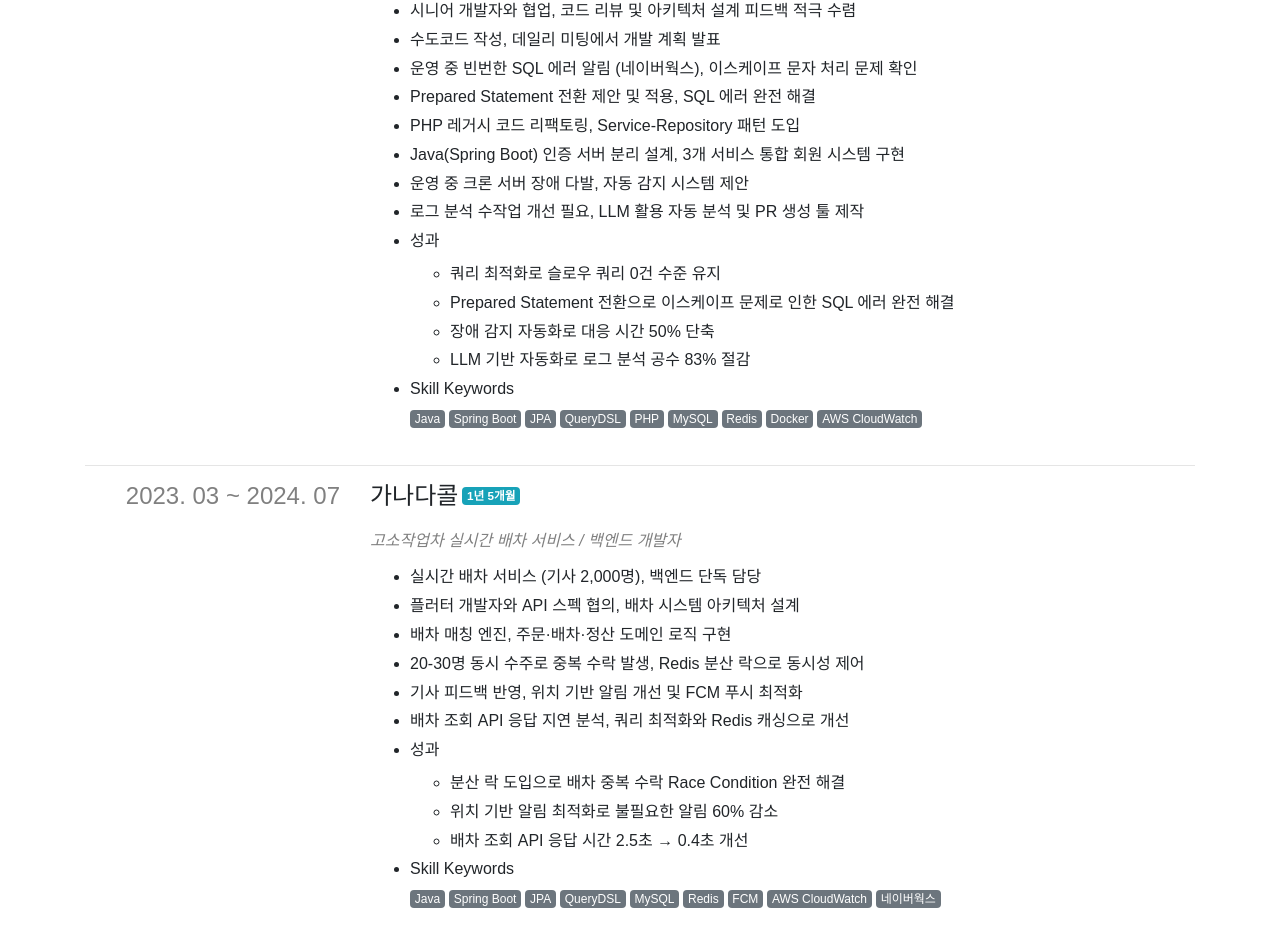
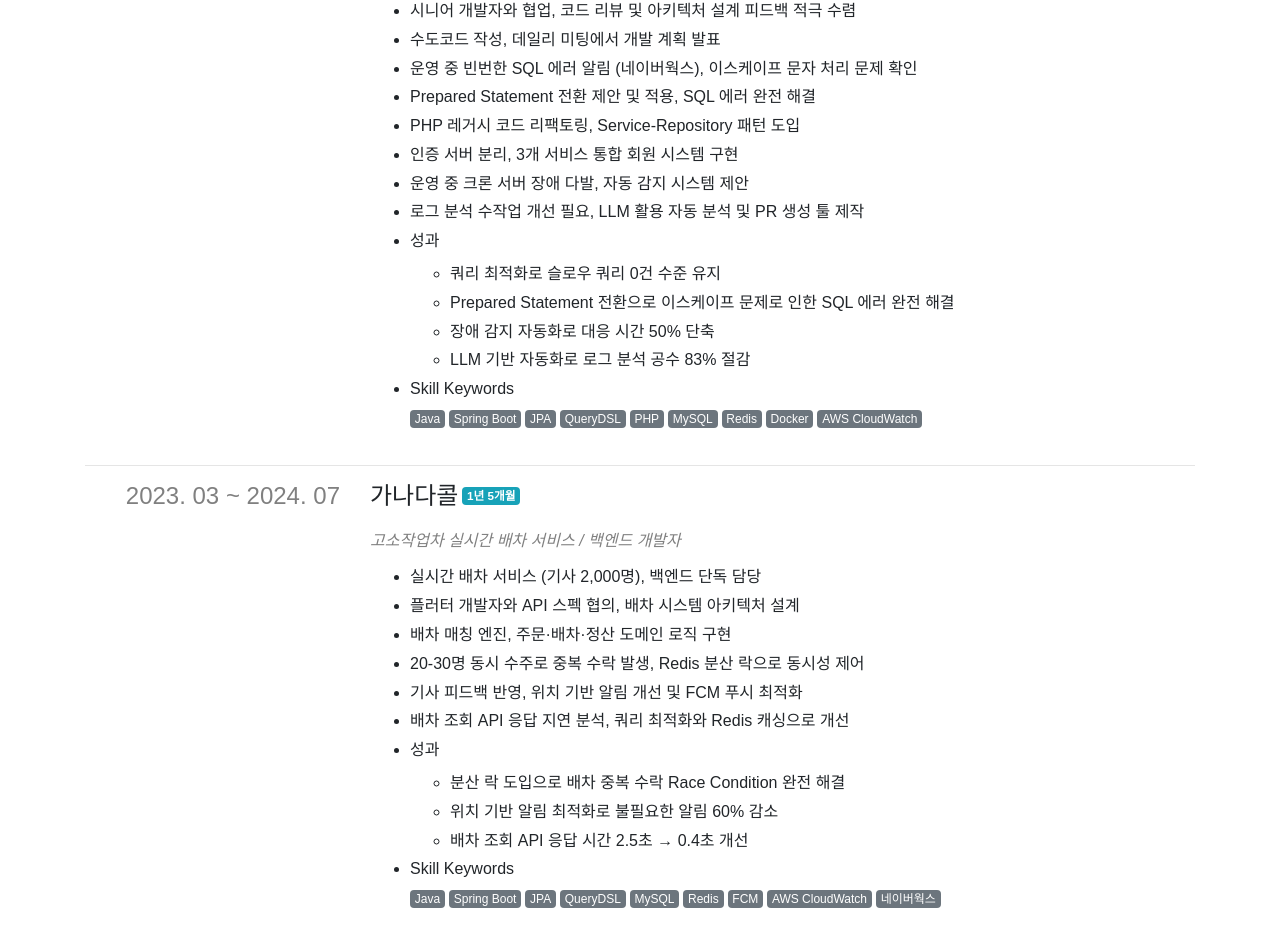
Before and after one commit to yuneast/resume, a Next.js app: page / in a window 1280 px wide. Shown: the part 1417-2355 px from the top of the page. Built offline with nearby package versions, Linux system fonts and the light colour scheme; a web font is replaced by a local one.

Commit message:
[DOCS] experience.ts 인증 서버 설명 간소화

```diff
--- a/payload/experience.ts
+++ b/payload/experience.ts
@@ -30,7 +30,7 @@ const experience: IExperience.Payload = {
             '운영 중 빈번한 SQL 에러 알림 (네이버웍스), 이스케이프 문자 처리 문제 확인',
             'Prepared Statement 전환 제안 및 적용, SQL 에러 완전 해결',
             'PHP 레거시 코드 리팩토링, Service-Repository 패턴 도입',
-            'Java(Spring Boot) 인증 서버 분리 설계, 3개 서비스 통합 회원 시스템 구현',
+            '인증 서버 분리, 3개 서비스 통합 회원 시스템 구현',
             '운영 중 크론 서버 장애 다발, 자동 감지 시스템 제안',
             '로그 분석 수작업 개선 필요, LLM 활용 자동 분석 및 PR 생성 툴 제작',
           ],
```
